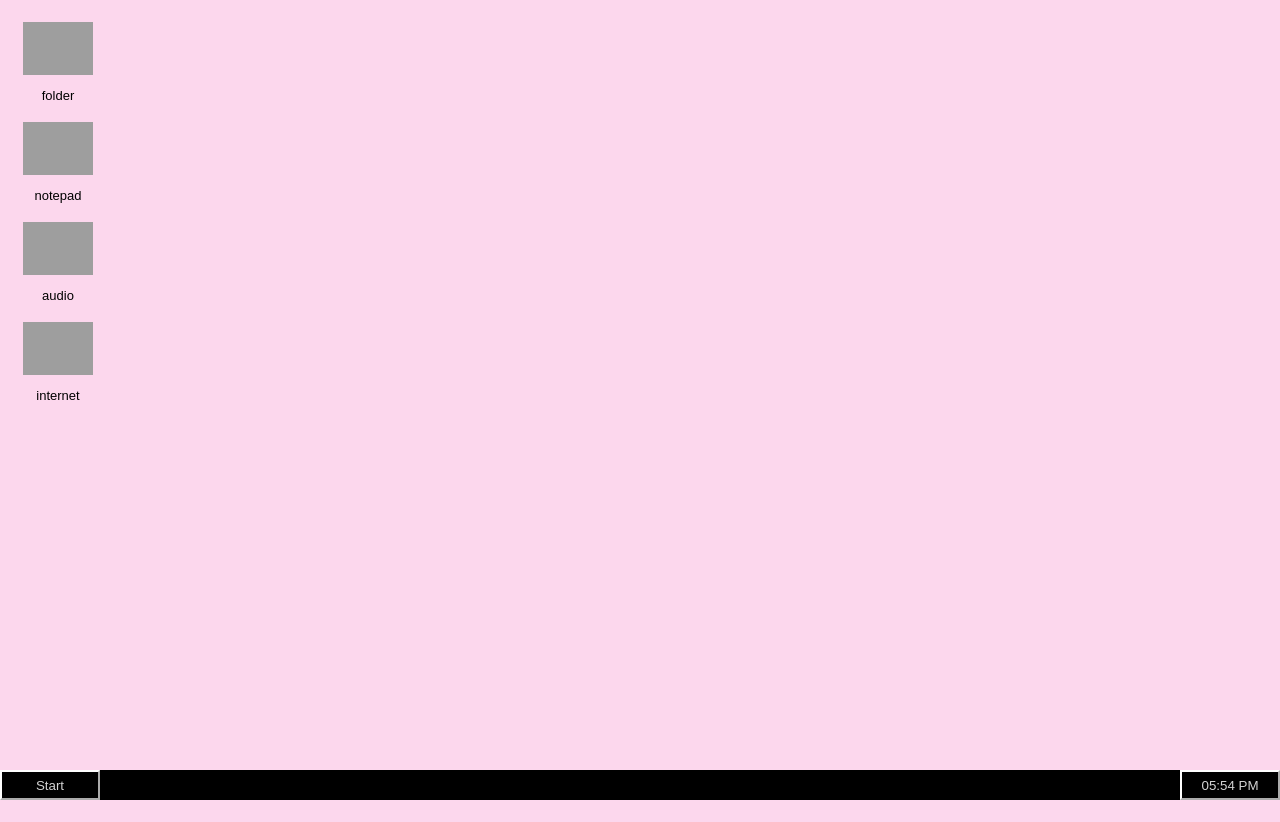
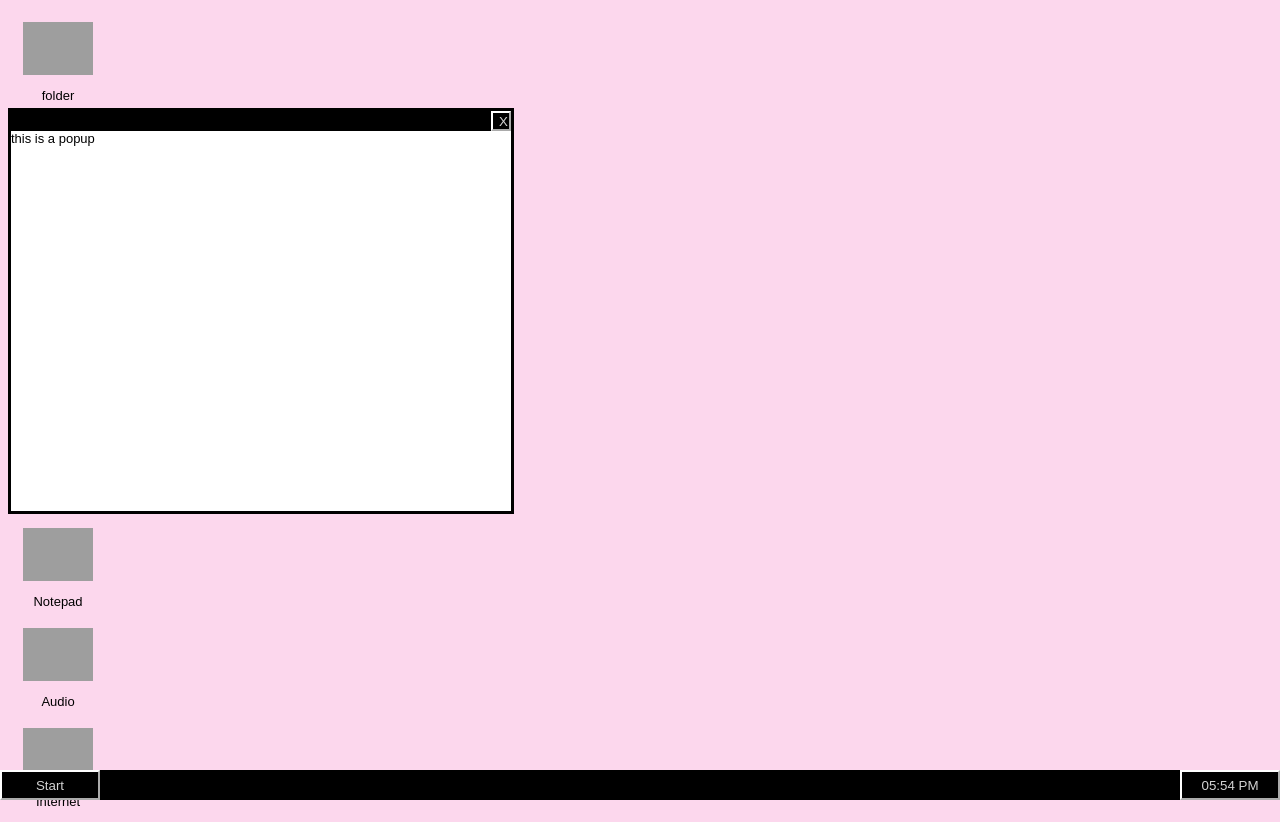
Before and after one commit to amyf211/my-website, a React (Vite) app in the folder my-website/: page / in a window 1280 px wide. Both pictures are taken after a click on the button 58 px from the left and 48 px from the top of the page. Before the commit the page ends 800 px from the top, so only its background shows below. Built offline with nearby package versions, Linux system fonts and the light colour scheme; grey boxes are pictures that could not be loaded; a web font is replaced by a local one.

Commit message:
add popup box function

```diff
--- a/my-website/src/App.jsx
+++ b/my-website/src/App.jsx
@@ -1,16 +1,22 @@
 import './index.css'
 
-import { Routes, Route } from "react-router-dom"
 import Home from "./components/Home"
 import Footer from "./components/Footer"
+import FolderPopup from './components/FolderPopup'
+import AudioPopup from './components/AudioPopup'
+import InternetPopup from './components/InternetPopup'
+import NotepadPopup from './components/NotepadPopup'
 
 function App() {
 
   return (
     <>
-      <Routes>
-        <Route path='/' element={<Home/>} />
-      </Routes>
+      <section class='flex-container'>
+        <FolderPopup/>
+        <NotepadPopup/>
+        <AudioPopup/>
+        <InternetPopup/>
+      </section>
       <Footer/>
     </>
   )
--- a/my-website/src/components/AudioPopup.jsx
+++ b/my-website/src/components/AudioPopup.jsx
@@ -1,11 +1,28 @@
+import React, { useState } from "react"
+
 function AudioPopup() {
+
+    const [AudioPopup, setAudioPopup] = useState(false);
+
+    const toggleAudioPopup = () => {
+        setAudioPopup(!AudioPopup)
+    }
+
     return(
-        <section className ='popup'>
+        <>
+        <button onClick={toggleAudioPopup} className='square-button' id="audio"></button>
+        <p>Audio</p>
+
+        {AudioPopup && (
+        <section className ='popup' id="AudioPopup">
             <header className ="header">
-                <button className ="close-button"> X </button>
+                <button onClick={toggleAudioPopup} className ="close-button"> X </button>
             </header>
             <p>this is a popup</p>
-        </section>
+        </section>)}
+
+        </>
+
     )
 }
 
--- a/my-website/src/components/FolderPopup.jsx
+++ b/my-website/src/components/FolderPopup.jsx
@@ -1,11 +1,30 @@
+import React, { useState } from "react"
+
 function FolderPopup() {
+
+    const [folderPopup, setFolderPopup] = useState(false);
+
+    const toggleFolderPopup = () => {
+        setFolderPopup(!folderPopup)
+    }
+
     return(
+        <>
+        <section class='flex-container'>
+        <button onClick={toggleFolderPopup} className='square-button' id="folder"></button>
+        <p>folder</p>
+        </section>
+
+        {folderPopup && (
         <section className ='popup' id="folderPopup">
             <header className ="header">
-                <button className ="close-button"> X </button>
+                <button onClick={toggleFolderPopup} className ="close-button"> X </button>
             </header>
             <p>this is a popup</p>
-        </section>
+        </section>)}
+
+        </>
+
     )
 }
 
--- a/my-website/src/components/InternetPopup.jsx
+++ b/my-website/src/components/InternetPopup.jsx
@@ -1,11 +1,30 @@
+import React, { useState } from "react"
+
 function InternetPopup() {
+
+    const [InternetPopup, setInternetPopup] = useState(false);
+
+    const toggleInternetPopup = () => {
+        setInternetPopup(!InternetPopup)
+    }
+
     return(
-        <section className ='popup'>
+        <>
+        <section class='flex-container'>
+        <button onClick={toggleInternetPopup} className='square-button' id="internet"></button>
+        <p>Internet</p>
+        </section>
+
+        {InternetPopup && (
+        <section className ='popup' id="InternetPopup">
             <header className ="header">
-                <button className ="close-button"> X </button>
+                <button onClick={toggleInternetPopup} className ="close-button"> X </button>
             </header>
             <p>this is a popup</p>
-        </section>
+        </section>)}
+
+        </>
+
     )
 }
 
--- a/my-website/src/components/NotepadPopup.jsx
+++ b/my-website/src/components/NotepadPopup.jsx
@@ -1,11 +1,30 @@
+import React, { useState } from "react"
+
 function NotepadPopup() {
+
+    const [NotepadPopup, setNotepadPopup] = useState(false);
+
+    const toggleNotepadPopup = () => {
+        setNotepadPopup(!NotepadPopup)
+    }
+
     return(
-        <section className ='popup'>
+        <>
+        <section class='flex-container'>
+        <button onClick={toggleNotepadPopup} className='square-button' id="notepad"></button>
+        <p>Notepad</p>
+        </section>
+
+        {NotepadPopup && (
+        <section className ='popup' id="NotepadPopup">
             <header className ="header">
-                <button className ="close-button"> X </button>
+                <button onClick={toggleNotepadPopup} className ="close-button"> X </button>
             </header>
             <p>this is a popup</p>
-        </section>
+        </section>)}
+
+        </>
+
     )
 }
 
--- a/my-website/src/index.css
+++ b/my-website/src/index.css
@@ -87,7 +87,6 @@ width: 500px;
 background-color: white;
 border: solid black;
 margin: auto;
-display: none;
 }
 
 .header {
```
